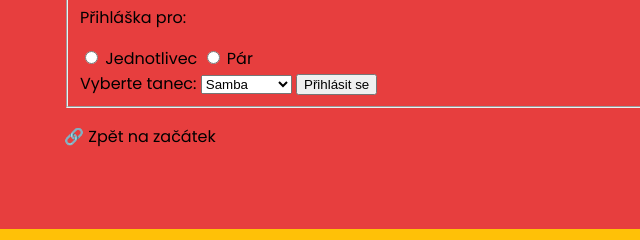
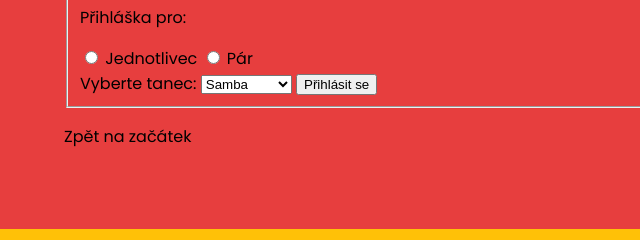
Before and after one commit to matejretych/matejretych.github.io, a plain HTML site: page index.html in a window 1280 px wide. Shown: the part 1660-1900 px from the top of the page, 0-640 px from the left. Drawn offline with Linux system fonts and the light colour scheme.

Commit message:
minor changes in text

```diff
--- a/index.html
+++ b/index.html
@@ -69,7 +69,7 @@
             <input type="submit" value="Přihlásit se">
           </fieldset>
         </form>
-        <p><a href="#top">🔗 Zpět na začátek</a></p>
+        <p><a href="#top">Zpět na začátek</a></p>
       </section>
 
     <section id="SAMBA">
```
